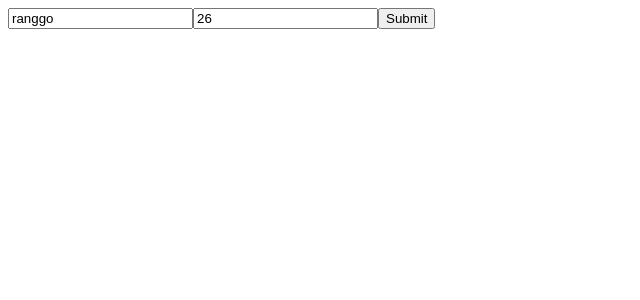
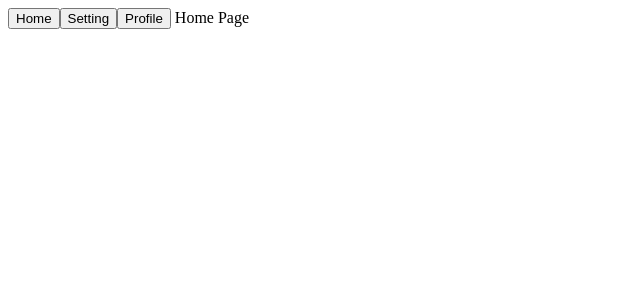
Before and after one commit to KenapaCoding/vue-full-course, a Vue app: page /profile in a window 1280 px wide. Shown: the top 300 px of the page, without its empty margins (0-640 px from the left). Built offline with nearby package versions, Linux system fonts and the light colour scheme.

Commit message:
materi: dynamic component

```diff
--- a/src/App.vue
+++ b/src/App.vue
@@ -4,6 +4,9 @@
   import Card from './components/slot/Card.vue';
 import Layout from './components/layout/Layout.vue';
 import MyInput from './components/input/MyInput.vue';
+import Home from './components/pages/Home.vue';
+import Setting from './components/pages/Setting.vue';
+import Profile from './components/pages/Profile.vue';
   // const counter = reactive({count:0})
   // function increment(number){
   //   counter.count = counter.count + number
@@ -65,18 +68,31 @@ import MyInput from './components/input/MyInput.vue';
 // function callback(text){
 //   console.log(`button di children di clik user , ${text}`)
 // }
-  const nama = ref("ranggo")
-  const age = ref("26");
+  // const nama = ref("ranggo")
+  // const age = ref("26");
+
+  const current = ref('home');
+
+  const mapComp = {
+    'home' : Home,
+    'setting' : Setting,
+    'profile' : Profile
+  };
 
 
 </script>
 
 <template>
+  <button @click="current = 'home'">Home</button>
+  <button @click="current = 'setting'">Setting</button>
+  <button @click="current = 'profile'">Profile</button>
 
-  <MyInput v-model="nama"/>
+  <Component :is="mapComp[current]" />
+
+  <!-- <MyInput v-model="nama"/>
   <MyInput v-model="age"/>
 
-  <button @click="()=>console.log(nama,age)">Submit</button>
+  <button @click="()=>console.log(nama,age)">Submit</button> -->
 
   <!-- <Layout @some-event="callback">
     <template #header>
--- /dev/null
+++ b/src/components/pages/Home.vue
@@ -0,0 +1,3 @@
+<template>
+    Home Page
+</template>
--- /dev/null
+++ b/src/components/pages/Profile.vue
@@ -0,0 +1,3 @@
+<template>
+    Profile page
+</template>
--- /dev/null
+++ b/src/components/pages/Setting.vue
@@ -0,0 +1,3 @@
+<template>
+    Setting Page
+</template>
```
